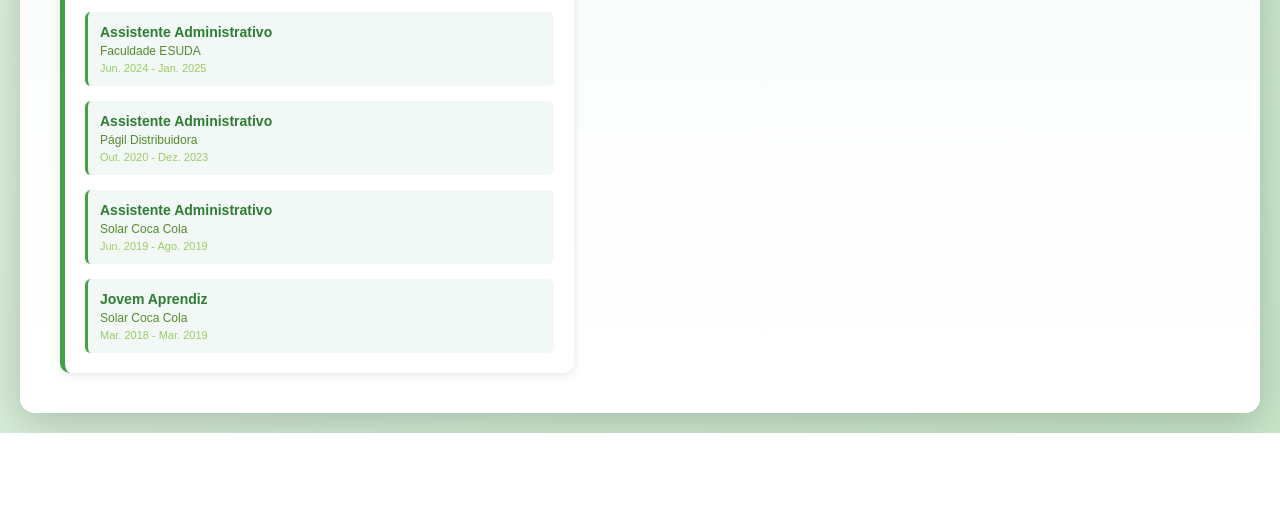
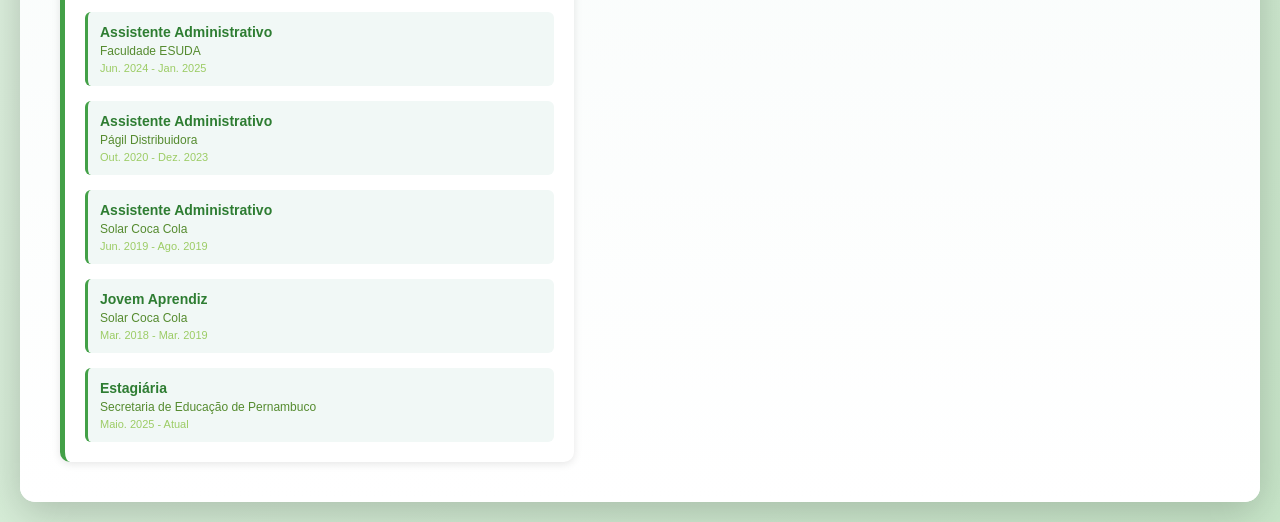
Before and after one commit to MariaEduardapfjs/WEB-CURRICULO, a plain HTML site: page WEB-CURRICULO/index.html in a window 1280 px wide. Shown: the part 1093-1615 px from the top of the page. Before the commit the page ends 1526 px from the top, so only its background shows below. Drawn offline with Linux system fonts and the light colour scheme.

Commit message:
Atualização do currículo para incluir a experiência de estágio na Secretaria de Educação de Pernambuco.

```diff
--- a/WEB-CURRICULO/index.html
+++ b/WEB-CURRICULO/index.html
@@ -165,6 +165,11 @@
                             <p class="exp-company">Solar Coca Cola</p>
                             <p class="exp-period">Mar. 2018 - Mar. 2019</p>
                         </div>
+                        <div class="experience-item">
+                            <p class="exp-title">Estagiária</p>
+                            <p class="exp-company">Secretaria de Educação de Pernambuco</p>
+                            <p class="exp-period">Maio. 2025 - Atual</p>
+                        </div>
                     </div>
                 </div>
             </div>
```
